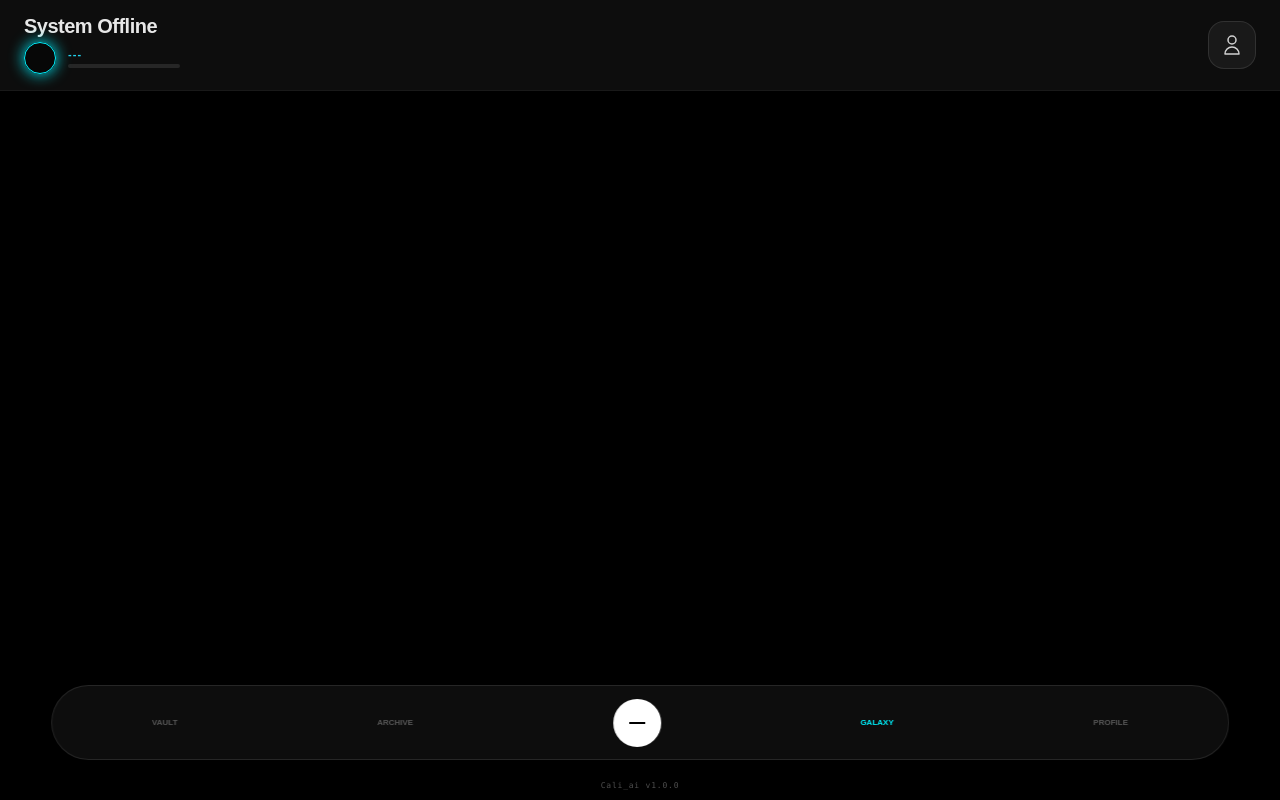
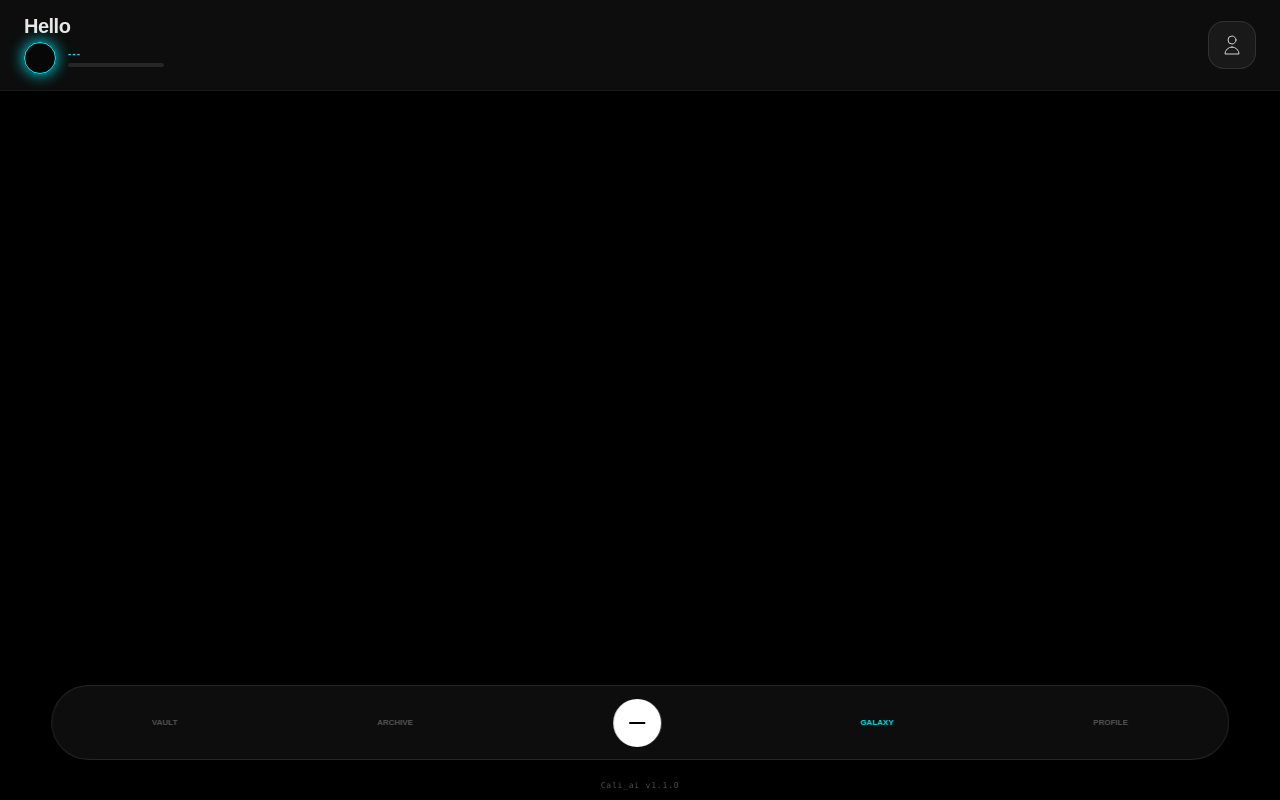
Before and after one commit to markolybrx/Celi_ai_journal, a Flask app: page / in a window 1280 px wide. Run offline with Flask 3, Linux system fonts and the light colour scheme; the visitor is signed in with stand-in values (Sample User, id 1); data that the repository does not hold is empty; some libraries are stand-ins or nearby versions.

Commit message:
Update index.html

```diff
--- a/templates/index.html
+++ b/templates/index.html
@@ -3,15 +3,12 @@
 <head>
     <meta charset="UTF-8">
     <meta name="viewport" content="width=device-width, initial-scale=1.0, maximum-scale=1.0, user-scalable=no, viewport-fit=cover">
-
     <meta http-equiv="Cache-Control" content="no-cache, no-store, must-revalidate" />
     <meta http-equiv="Pragma" content="no-cache" />
     <meta http-equiv="Expires" content="0" />
-
     <title>Celi Sovereign</title>
     <link rel="manifest" href="/static/manifest.json">
     <meta name="apple-mobile-web-app-capable" content="yes">
-    <meta name="apple-mobile-web-app-status-bar-style" content="black-translucent">
     <link rel="apple-touch-icon" href="/static/image.png">
     <script src="https://cdn.tailwindcss.com"></script>
     <style>
@@ -21,112 +18,153 @@
         .star-four-point { width: 12px; height: 12px; background: currentColor; clip-path: polygon(50% 0%, 61% 35%, 98% 35%, 68% 57%, 79% 91%, 50% 70%, 21% 91%, 32% 57%, 2% 35%, 39% 35%); box-shadow: 0 0 10px currentColor; }
         #trivia-whisper { position: fixed; bottom: 140px; right: 105px; width: 240px; background: rgba(10, 10, 10, 0.95); border-radius: 24px 24px 0 24px; padding: 20px; font-size: 11px; display: none; z-index: 4500; backdrop-filter: blur(20px); }
         .whisper-blue { border: 1px solid var(--mood); color: var(--mood); box-shadow: 0 0 15px rgba(0, 242, 254, 0.2); }
-        .whisper-gray { border: 1px solid var(--warn); color: var(--warn); opacity: 0.9; }
-
         .overlay { position: fixed; inset: 0; background: #000; z-index: 5000; display: none; flex-direction: column; padding: 0; }
-        .portal-content { padding: 100px 25px 120px; overflow-y: auto; height: 100%; display: flex; flex-direction: column; align-items: center; }
+        .portal-content { padding: 80px 25px 120px; overflow-y: auto; height: 100%; display: flex; flex-direction: column; align-items: center; }
         .card-glass { background: rgba(255,255,255,0.04); border: 1px solid rgba(255,255,255,0.1); border-radius: 24px; padding: 20px; margin-bottom: 12px; }
+        .click-safe { pointer-events: auto !important; cursor: pointer; }
         .nav-btn { font-size: 8px; font-weight: 900; text-transform: uppercase; opacity: 0.3; transition: 0.3s; pointer-events: auto; }
         .active-btn { opacity: 1; color: var(--mood); }
         .ripple { position: absolute; border: 1px solid var(--mood); border-radius: 50%; pointer-events: none; animation: rippleEffect 1.5s ease-out forwards; }
         @keyframes rippleEffect { 0% { width: 0; height: 0; opacity: 1; } 100% { width: 100px; height: 100px; opacity: 0; } }
+        .rank-ring-glow { box-shadow: 0 0 15px var(--mood); border: 1px solid var(--mood); }
+        .close-btn-red { width: 48px; height: 48px; border-radius: 50%; background: rgba(220, 38, 38, 0.2); border: 1px solid rgba(220, 38, 38, 0.5); display: flex; align-items: center; justify-content: center; color: rgba(220, 38, 38, 0.8); margin-top: auto; margin-bottom: 20px; pointer-events: auto; }
 
-        .rank-ring-glow { box-shadow: 0 0 15px var(--mood); border: 1px solid var(--mood); }
-        .portal-glow { box-shadow: 0 0 40px rgba(0,242,254,0.4); border: 2px solid var(--mood); }
-        .close-btn-red { width: 48px; height: 48px; border-radius: 50%; background: rgba(220, 38, 38, 0.2); border: 1px solid rgba(220, 38, 38, 0.5); display: flex; align-items: center; justify-content: center; color: rgba(220, 38, 38, 0.8); margin-top: auto; margin-bottom: 20px; pointer-events: auto; }
+        /* IMAGE STYLES */
+        .profile-img-header { width: 100%; height: 100%; object-fit: cover; border-radius: 12px; }
+        .profile-img-portal { width: 100%; height: 100%; object-fit: cover; border-radius: 50%; }
     </style>
 </head>
 <body>
 
     <header class="fixed top-0 w-full z-[3000] px-6 py-4 bg-white/5 backdrop-blur-md border-b border-white/5 shadow-lg pointer-events-none">
-        <div class="flex justify-between items-center pointer-events-auto h-full">
-            <div class="flex flex-col justify-center gap-1.5">
+        <div class="flex justify-between items-center h-full pointer-events-auto">
+            <div class="flex flex-col justify-center gap-1.5 cursor-pointer active:opacity-60" onclick="showTab('rank-portal')">
                 <h1 id="greeting" class="text-xl font-bold tracking-tight text-white/90 leading-none">Hello</h1>
-                <div class="flex items-center gap-3 cursor-pointer active:opacity-60" onclick="showTab('rank-portal')">
+                <div class="flex items-center gap-3">
                     <div id="mini-rank-logo" class="w-8 h-8 rounded-full flex items-center justify-center bg-black/40 rank-ring-glow"></div>
-                    <div class="flex flex-col justify-center">
-                        <p id="rank-display" class="text-[11px] font-black text-cyan-400 tracking-widest uppercase leading-none mb-1">---</p>
-                        <div class="w-28 h-1 bg-white/10 rounded-full overflow-hidden">
-                            <div id="rank-bar" class="h-full bg-cyan-400 transition-all duration-1000 ease-out" style="width: 0%"></div>
-                        </div>
+                    <div class="flex flex-col justify-center w-24">
+                        <p id="rank-display" class="text-[10px] font-black text-cyan-400 tracking-widest uppercase leading-none mb-1 truncate">---</p>
+                        <div class="w-full h-1 bg-white/10 rounded-full overflow-hidden"><div id="rank-bar" class="h-full bg-cyan-400 transition-all duration-1000 ease-out" style="width: 0%"></div></div>
                     </div>
                 </div>
             </div>
-            <div onclick="showTab('profile')" class="w-12 h-12 bg-white/5 border border-white/10 rounded-2xl flex items-center justify-center cursor-pointer hover:bg-white/10 transition">
-                <svg xmlns="http://www.w3.org/2000/svg" class="w-6 h-6 text-white opacity-80" fill="none" viewBox="0 0 24 24" stroke="currentColor" stroke-width="1.5">
-                    <path stroke-linecap="round" stroke-linejoin="round" d="M16 7a4 4 0 11-8 0 4 4 0 018 0zM12 14a7 7 0 00-7 7h14a7 7 0 00-7-7z" />
-                </svg>
+            <div onclick="showTab('profile')" class="w-12 h-12 bg-white/5 border border-white/10 rounded-2xl flex items-center justify-center cursor-pointer hover:bg-white/10 transition overflow-hidden">
+                <div id="header-profile-container" class="w-full h-full flex items-center justify-center">
+                    <svg id="header-default-icon" xmlns="http://www.w3.org/2000/svg" class="w-6 h-6 text-white opacity-80" fill="none" viewBox="0 0 24 24" stroke="currentColor"><path stroke-linecap="round" stroke-linejoin="round" d="M16 7a4 4 0 11-8 0 4 4 0 018 0zM12 14a7 7 0 00-7 7h14a7 7 0 00-7-7z" /></svg>
+                </div>
             </div>
         </div>
     </header>
 
-    <main id="galaxy-container" class="fixed inset-0 overflow-hidden" onclick="triggerRipple(event)"></main>
+    <main id="galaxy-container" class="fixed inset-0 overflow-hidden pointer-events-auto" onclick="triggerRipple(event)"></main>
     <div id="trivia-whisper"><p id="whisper-text">---</p></div>
 
-    <nav class="fixed bottom-10 left-1/2 -translate-x-1/2 w-[92%] h-[75px] rounded-[38px] bg-white/5 backdrop-blur-3xl flex items-center justify-around z-[4000] border border-white/10">
-        <div onclick="showTab('vault')" class="nav-btn click-safe">Vault</div>
-        <div onclick="showTab('archive')" class="nav-btn click-safe">Archive</div>
+    <nav class="fixed bottom-10 left-1/2 -translate-x-1/2 w-[92%] h-[75px] rounded-[38px] bg-white/5 backdrop-blur-3xl flex items-center justify-around z-[4000] border border-white/10 pointer-events-auto">
+        <div onclick="showTab('vault')" class="nav-btn click-safe">Vault</div><div onclick="showTab('archive')" class="nav-btn click-safe">Archive</div>
         <div onclick="showIntent()" class="w-12 h-12 bg-white rounded-full flex items-center justify-center cursor-pointer click-safe"><div class="w-4 h-0.5 bg-black"></div></div>
-        <div onclick="closeUI()" class="nav-btn active-btn click-safe">Galaxy</div>
-        <div onclick="showTab('profile')" class="nav-btn click-safe">Profile</div>
+        <div onclick="closeUI()" class="nav-btn active-btn click-safe">Galaxy</div><div onclick="showTab('profile')" class="nav-btn click-safe">Profile</div>
     </nav>
-
-    <div class="fixed bottom-2 w-full text-center z-[5000] pointer-events-none opacity-30 text-[8px] font-mono tracking-widest text-white">Cali_ai v1.0.0</div>
-
-    <div id="rank-portal-overlay" class="overlay">
-        <div class="portal-content w-full max-w-md mx-auto">
-            <h2 class="text-2xl font-black text-white mb-10 uppercase tracking-widest">Cosmic Portal</h2>
-            <div id="portal-rank-icon" class="w-32 h-32 rounded-full flex items-center justify-center mb-6 portal-glow bg-black/40 backdrop-blur-xl"></div>
-            <div id="portal-level-stars" class="flex gap-2 mb-6 text-cyan-400"></div>
-            <div class="w-full flex items-center gap-4 mb-2">
-                <div class="flex-grow h-2 bg-white/10 rounded-full overflow-hidden"><div id="portal-progress-bar" class="h-full bg-cyan-400 shadow-[0_0_10px_currentColor] transition-all duration-1000" style="width: 0%"></div></div>
-                <p id="portal-points" class="text-xs font-bold text-white whitespace-nowrap">0 / 0 Stars</p>
-            </div>
-            <h2 id="portal-rank-name" class="text-3xl font-black uppercase tracking-tighter text-cyan-400 mb-8">---</h2>
-            <div class="w-full card-glass border-l-4 border-cyan-400 mb-8 bg-white/5">
-                <h3 class="text-[9px] font-black uppercase tracking-widest opacity-50 mb-2">Current Alignment</h3>
-                <p id="portal-synthesis-text" class="text-sm italic leading-relaxed text-white/90"></p>
-            </div>
-            <div class="w-full space-y-6 pb-10">
-                <h3 class="text-[9px] font-black uppercase tracking-widest opacity-30 text-center">Trajectory</h3>
-                <div id="portal-future-list" class="space-y-2"></div>
-            </div>
-            <button onclick="closeUI()" class="close-btn-red click-safe">X</button>
-        </div>
-    </div>
+    <div class="fixed bottom-2 w-full text-center z-[5000] pointer-events-none opacity-30 text-[8px] font-mono tracking-widest text-white">Cali_ai v1.1.0</div>
 
     <div id="profile-overlay" class="overlay">
         <div class="portal-content w-full max-w-md mx-auto">
-            <div class="text-center mb-8"><h2 id="user-display" class="text-3xl font-black uppercase">User</h2></div>
-            <div class="card-glass border-cyan-400/20 mb-4">
-                <h3 class="text-[9px] font-black uppercase tracking-widest text-cyan-400 mb-2">Current Synthesis</h3>
-                <p id="profile-synthesis" class="text-sm italic opacity-80 leading-relaxed">---</p>
+            <div class="w-24 h-24 rounded-full bg-white/10 flex items-center justify-center mb-4 border border-white/20 overflow-hidden relative">
+                <div id="portal-profile-container" class="w-full h-full flex items-center justify-center">
+                    <svg id="portal-default-icon" xmlns="http://www.w3.org/2000/svg" class="w-10 h-10 text-white opacity-80" fill="none" viewBox="0 0 24 24" stroke="currentColor"><path stroke-linecap="round" stroke-linejoin="round" stroke-width="1.5" d="M16 7a4 4 0 11-8 0 4 4 0 018 0zM12 14a7 7 0 00-7 7h14a7 7 0 00-7-7z" /></svg>
+                </div>
             </div>
-            <div class="card-glass border-red-500/20"><p class="text-[11px] opacity-60">Void Entropy: <span id="entropy-val" class="text-red-500">0%</span></p></div>
-            <button onclick="window.location.href='/logout'" class="w-full py-5 bg-white/5 border border-white/10 text-white font-black uppercase rounded-2xl text-[9px] mt-4 click-safe">Logout</button>
+
+            <div class="text-center mb-6 space-y-1">
+                <h2 id="profile-name" class="text-2xl font-black uppercase text-white">User</h2>
+                <p id="profile-id" class="text-[10px] font-mono opacity-40">ID: ---</p>
+                <div class="flex items-center justify-center gap-3 text-xs opacity-60 mt-2">
+                    <p id="profile-bday">BDay: --/--</p><span>•</span><div class="flex items-center gap-1">Color: <div id="profile-color-dot" class="w-3 h-3 rounded-full bg-cyan-400"></div></div>
+                </div>
+                <button onclick="openEditProfile()" class="text-[9px] text-cyan-400 uppercase tracking-widest mt-4 border-b border-cyan-400/30 pb-0.5 click-safe">Update Identity</button>
+            </div>
+
+            <div class="w-full card-glass border-t-2 border-white/20 mb-4 bg-white/5">
+                <div class="flex items-center gap-2 mb-3 px-4 pt-4"><div class="w-2 h-2 bg-cyan-400 rounded-full animate-pulse"></div><h3 class="text-[9px] font-black uppercase tracking-widest opacity-80">Celi Analysis</h3></div>
+                <p id="celi-analysis-text" class="text-xs italic leading-relaxed opacity-80 px-4 pb-4">Analyzing soul...</p>
+            </div>
+
+            <div class="w-full card-glass border-red-500/20 mb-8"><p class="text-[11px] opacity-60">Void Entropy: <span id="entropy-val" class="text-red-500">0%</span></p></div>
+
+            <div class="w-full flex gap-4 mb-8">
+                <button onclick="confirmDelete()" class="flex-1 py-4 bg-red-900/20 border border-red-500/30 text-red-400 font-bold uppercase rounded-xl text-[9px] click-safe">Delete Data</button>
+                <button onclick="window.location.href='/logout'" class="flex-1 py-4 bg-white/5 border border-white/10 text-white font-bold uppercase rounded-xl text-[9px] click-safe">Logout</button>
+            </div>
+
+            <div class="mt-auto text-center opacity-30 px-4">
+                <h4 class="text-[9px] font-bold uppercase mb-2">Data Sovereignty Protocol</h4>
+                <p class="text-[8px] leading-tight">Your neural logs and star charts are encrypted in the Sovereign Vault. Personal identifiers remain local. Behavioral analysis is processed via ephemeral AI uplink and is never sold or retained externally.</p>
+            </div>
+
             <button onclick="closeUI()" class="close-btn-red mt-6 click-safe">X</button>
         </div>
     </div>
 
-    <div id="intent-modal" class="fixed inset-0 bg-black/95 z-[6000] hidden items-center justify-center"><div class="text-center p-10 space-y-4 w-full"><button onclick="startChat('journal')" class="w-full py-6 bg-white text-black font-black uppercase rounded-xl click-safe">Grow Star</button><button onclick="startChat('rant')" class="w-full py-6 bg-white/10 text-white font-black border border-white/20 uppercase rounded-xl click-safe">Cast Void</button><button onclick="closeUI()" class="opacity-20 uppercase text-[10px] mt-4 click-safe">Close</button></div></div>
+    <div id="edit-modal" class="fixed inset-0 bg-black/95 z-[6000] hidden items-center justify-center p-8">
+        <div class="glass w-full max-w-sm p-8 rounded-3xl border border-white/10 bg-gray-900">
+            <h3 class="text-xl font-black uppercase mb-6 text-center">Update Signal</h3>
+
+            <div class="mb-4">
+                <label class="text-[9px] uppercase opacity-50 block mb-2">Profile Picture</label>
+                <input type="file" id="edit-pic" accept="image/*" class="w-full text-xs text-white file:mr-4 file:py-2 file:px-4 file:rounded-full file:border-0 file:text-xs file:font-semibold file:bg-white/10 file:text-white hover:file:bg-white/20">
+            </div>
+
+            <div class="mb-4">
+                <label class="text-[9px] uppercase opacity-50 block mb-2">Date of Birth</label>
+                <input type="date" id="edit-bday" class="w-full bg-white/5 border border-white/10 rounded-xl p-4 text-white outline-none text-xs">
+            </div>
+
+            <div class="mb-6">
+                <label class="text-[9px] uppercase opacity-50 block mb-2">Resonance Color</label>
+                <input type="color" id="edit-color" class="bg-transparent w-full h-10 rounded-xl overflow-hidden border-none" value="#00f2fe">
+            </div>
+
+            <div class="flex gap-2">
+                <button onclick="saveProfile()" class="flex-1 py-3 bg-white text-black font-bold uppercase rounded-xl text-xs click-safe">Confirm Update</button>
+                <button onclick="document.getElementById('edit-modal').style.display='none'" class="flex-1 py-3 bg-white/10 text-white font-bold uppercase rounded-xl text-xs click-safe">Cancel</button>
+            </div>
+        </div>
+    </div>
+
+    <div id="rank-portal-overlay" class="overlay"><div class="portal-content w-full max-w-md mx-auto"><h2 class="text-2xl font-black text-white mb-10 uppercase tracking-widest">Cosmic Portal</h2><div id="portal-rank-icon" class="w-32 h-32 rounded-full flex items-center justify-center mb-6 bg-black/40 backdrop-blur-xl border-2"></div><div id="portal-level-stars" class="flex gap-2 mb-6 text-cyan-400"></div><div class="w-full flex items-center gap-4 mb-2"><div class="flex-grow h-2 bg-white/10 rounded-full overflow-hidden"><div id="portal-progress-bar" class="h-full bg-cyan-400 transition-all duration-1000" style="width: 0%"></div></div><p id="portal-points" class="text-xs font-bold text-white whitespace-nowrap">0 / 0 Stars</p></div><h2 id="portal-rank-name" class="text-3xl font-black uppercase tracking-tighter text-cyan-400 mb-8">---</h2><div class="w-full card-glass border-l-4 border-cyan-400 mb-8 bg-white/5"><p id="portal-synthesis-text" class="text-sm italic leading-relaxed text-white/90"></p></div><div id="portal-future-list" class="w-full space-y-6 pb-4"></div><button onclick="closeUI()" class="close-btn-red click-safe">X</button></div></div>
     <div id="chat-overlay" class="overlay" style="padding: 130px 25px 100px;"><div id="chat-scroller" class="flex flex-col-reverse overflow-y-auto flex-grow pb-4"><div id="msg-container" class="flex flex-col"></div></div><div id="typing-indicator" class="typing" style="display:none; color:#00f2fe; font-size:12px; margin-bottom:10px;">Celi is reflecting...</div><div class="pb-10 pt-4"><textarea id="msg-input" class="w-full bg-white/5 rounded-3xl p-6 text-white outline-none border border-white/10" placeholder="Speak..."></textarea><button onclick="sendAction()" class="mt-4 w-full py-5 bg-white text-black font-black uppercase rounded-2xl click-safe">Transmit</button><button onclick="closeUI()" class="mt-4 w-full text-[10px] opacity-20 uppercase text-center click-safe">Minimize</button></div></div>
     <div id="archive-overlay" class="overlay"><div class="portal-content"><h2 class="text-3xl font-black mb-8 uppercase">Archive</h2><div id="archive-list" class="space-y-4 w-full"></div><button onclick="closeUI()" class="close-btn-red click-safe">X</button></div></div>
     <div id="vault-overlay" class="overlay"><div class="portal-content"><h2 class="text-3xl font-black mb-8 uppercase">Vault</h2><div id="vault-content" class="space-y-4 w-full"></div><button onclick="closeUI()" class="close-btn-red click-safe">X</button></div></div>
+    <div id="intent-modal" class="fixed inset-0 bg-black/95 z-[6000] hidden items-center justify-center"><div class="text-center p-10 space-y-4 w-full"><button onclick="startChat('journal')" class="w-full py-6 bg-white text-black font-black uppercase rounded-xl click-safe">Grow Star</button><button onclick="startChat('rant')" class="w-full py-6 bg-white/10 text-white font-black border border-white/20 uppercase rounded-xl click-safe">Cast Void</button><button onclick="closeUI()" class="opacity-20 uppercase text-[10px] mt-4 click-safe">Close</button></div></div>
 
     <script>
         let cachedData = {}, currentMode = 'journal';
         const PHASE_COLORS = { "The Awakening Phase": "#00f2fe", "The Ignition Phase": "#fbbf24", "The Expansion Phase": "#8b5cf6", "The Singularity": "#ffffff" };
 
         if ('serviceWorker' in navigator) {
-            // UNREGISTER AND RELOAD
-            navigator.serviceWorker.getRegistrations().then(function(registrations) {
-                for(let registration of registrations) { registration.unregister(); }
-                navigator.serviceWorker.register('/static/sw.js?v=1.0.0-reset');
-            });
+            navigator.serviceWorker.getRegistrations().then(function(registrations) { for(let registration of registrations) { registration.unregister(); }
+            navigator.serviceWorker.register('/static/sw.js?v=1.1.0'); });
         }
 
         function toTitleCase(str) { return str ? str.replace(/\w\S*/g, function(txt){return txt.charAt(0).toUpperCase() + txt.substr(1).toLowerCase();}) : 'Traveler'; }
         function romanToInt(roman) { const map = {"I":1,"II":2,"III":3,"IV":4,"V":5}; return map[roman] || 1; }
+
+        // --- IMAGE HANDLING ---
+        function renderProfileImage(base64) {
+            const headerCon = document.getElementById('header-profile-container');
+            const portalCon = document.getElementById('portal-profile-container');
+
+            if (base64 && base64.length > 10) {
+                const imgHTML_H = `<img src="${base64}" class="profile-img-header" />`;
+                const imgHTML_P = `<img src="${base64}" class="profile-img-portal" />`;
+                headerCon.innerHTML = imgHTML_H;
+                portalCon.innerHTML = imgHTML_P;
+            } else {
+                // Revert to SVG if no image
+                const svg = `<svg xmlns="http://www.w3.org/2000/svg" class="w-full h-full text-white opacity-80 p-1" fill="none" viewBox="0 0 24 24" stroke="currentColor"><path stroke-linecap="round" stroke-linejoin="round" stroke-width="1.5" d="M16 7a4 4 0 11-8 0 4 4 0 018 0zM12 14a7 7 0 00-7 7h14a7 7 0 00-7-7z" /></svg>`;
+                headerCon.innerHTML = svg;
+                portalCon.innerHTML = svg;
+            }
+        }
 
         function renderPortalData() {
             const phaseColor = PHASE_COLORS[cachedData.phase] || "#00f2fe";
@@ -162,37 +200,21 @@
                 const r = await fetch('/api/data');
                 const d = await r.json();
                 cachedData = d;
-                const safeName = d.username || 'Traveler';
-                document.getElementById('greeting').innerText = `Hello, ${toTitleCase(safeName)}!`;
+
+                document.getElementById('greeting').innerText = `Hello, ${toTitleCase(d.username)}!`;
                 document.getElementById('rank-display').innerText = d.rank || 'Observer III';
                 document.getElementById('rank-bar').style.width = (d.rank_progress || 0) + '%';
 
                 renderPortalData();
-                document.getElementById('user-display').innerText = safeName;
-                document.getElementById('profile-synthesis').innerText = d.rank_synthesis;
+                renderProfileImage(d.profile_pic); // Render Image
+
+                document.getElementById('profile-name').innerText = d.username;
+                document.getElementById('profile-id').innerText = `ID: ${d.user_id}`;
+                document.getElementById('profile-bday').innerText = `BDay: ${d.birthday}`;
+                document.getElementById('profile-color-dot').style.backgroundColor = d.fav_color;
+                document.getElementById('celi-analysis-text').innerText = d.celi_analysis;
                 document.getElementById('entropy-val').innerText = (d.void_count || 0) + '%';
-                document.getElementById('archive-list').innerHTML = (d.unlocked_trivias||[]).map(t => `<div class="card-glass text-[11px] opacity-80">${t}</div>`).join('');
-                document.getElementById('vault-content').innerHTML = Object.entries(d.history||{}).reverse().map(([k, v]) => `<div class="card-glass border-l-2 ${v.type==='journal'?'border-cyan-400':'border-red-500'}"><p class="text-[8px] uppercase opacity-40">${v.date}</p><p class="text-sm mt-1">${v.summary}</p></div>`).join('');
-            } catch(e) { console.error("Sync failed", e); document.getElementById('greeting').innerText = "System Offline"; }
-        }
 
-        function showTab(t) { document.querySelectorAll('.overlay').forEach(e => e.style.display = 'none'); document.getElementById(t+'-overlay').style.display = 'flex'; sync(); }
-        function closeUI() { document.querySelectorAll('.overlay, #intent-modal').forEach(e => e.style.display = 'none'); }
-        function showIntent() { document.getElementById('intent-modal').style.display = 'flex'; }
-        function startChat(m) { currentMode = m; closeUI(); document.getElementById('chat-overlay').style.display = 'flex'; }
-        async function triggerTrivia() { try { const r = await fetch('/api/trivia'); const d = await r.json(); whisper(d.trivia, 'trivia'); } catch(e){} }
-        function triggerRipple(e) { const r = document.createElement('div'); r.className = 'ripple'; r.style.left = e.clientX+'px'; r.style.top = e.clientY+'px'; document.body.appendChild(r); setTimeout(()=>r.remove(), 1500); }
-        function whisper(msg, type) { const w=document.getElementById('trivia-whisper'); w.className=type==='trivia'?'whisper-blue':'whisper-gray'; document.getElementById('whisper-text').innerText=msg; w.style.display='block'; setTimeout(()=>w.style.display='none',8000); }
-        async function sendAction() {
-            const input=document.getElementById('msg-input'); const text=input.value; if(!text)return;
-            const con=document.getElementById('msg-container'); con.innerHTML+=`<div class="chat-bubble user-bubble">${text}</div>`; input.value='';
-            document.getElementById('typing-indicator').style.display='block';
-            const res=await fetch('/api/process',{method:'POST',headers:{'Content-Type':'application/json'},body:JSON.stringify({message:text,mode:currentMode})});
-            const d=await res.json();
-            document.getElementById('typing-indicator').style.display='none';
-            con.innerHTML+=`<div class="chat-bubble celi-bubble">${d.reply}</div>`; sync();
-        }
-        window.onload = () => { sync(); setInterval(triggerTrivia, 1800000 + (Math.random() * 300000)); setTimeout(triggerTrivia, 5000); };
-    </script>
-</body>
-</html>
+                // Pre-fill inputs
+                document.getElementById('edit-bday').value = (!d.birthday || d.birthday === 'Unset') ? '' : d.birthday;
+                document.getElementById('edit-color')
```
